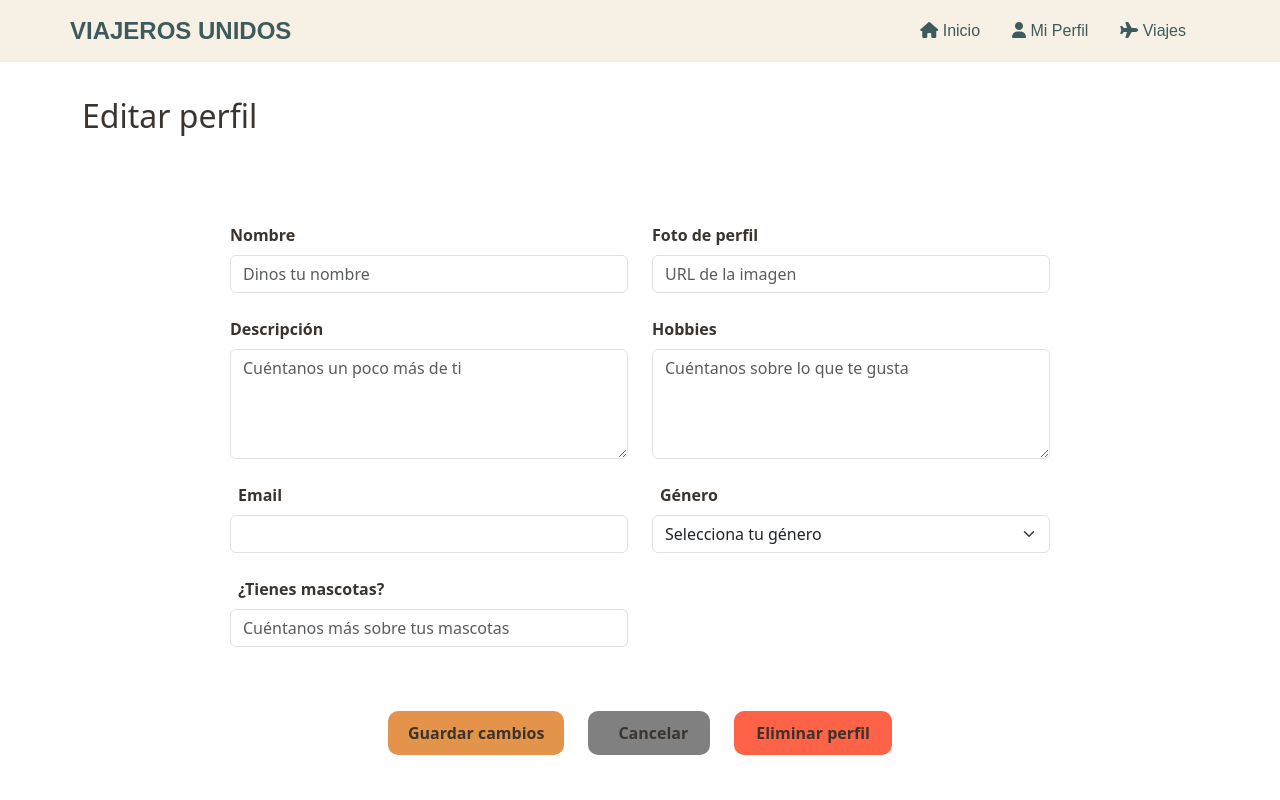
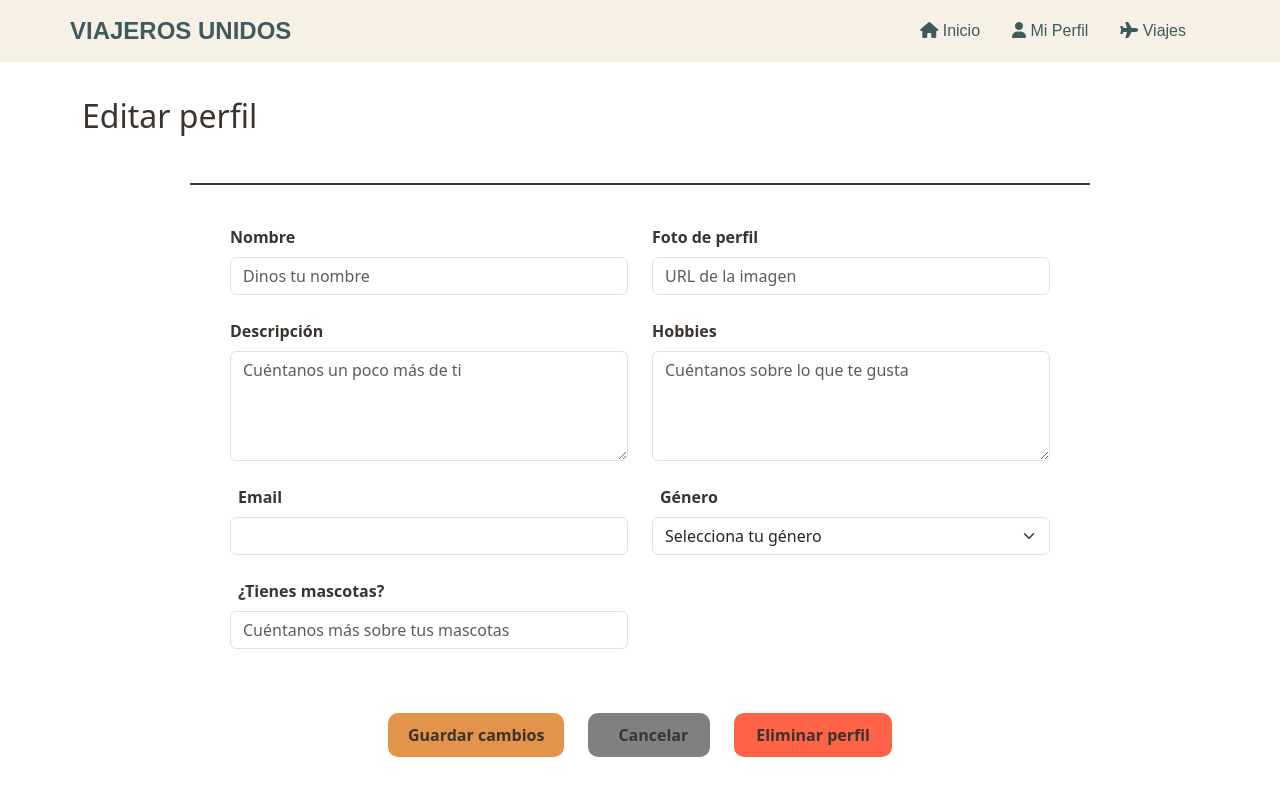
Before and after one commit to JavierSP1997/appFrontViajes, an Angular app: page /perfil-usuario/1/editar in a window 1280 px wide. Shown: the top 800 px of the page. Built offline with nearby package versions, Linux system fonts and the light colour scheme; no server answers.

Commit message:
css del edit profile

```diff
--- a/src/app/pages/edit-user-profile/edit-user-profile.component.css
+++ b/src/app/pages/edit-user-profile/edit-user-profile.component.css
@@ -7,6 +7,7 @@ h2{
     width: 900px;
     margin: 20px auto;
     padding: 40px;
+    border-top: 2px solid var(--color-texto-botones);
 }
 
 label{
--- a/src/app/pages/edit-user-profile/edit-user-profile.component.html
+++ b/src/app/pages/edit-user-profile/edit-user-profile.component.html
@@ -31,7 +31,7 @@
           <img
             [src]="imagenPreview || perfilUsuarioForm.value.photo"
             alt="Preview"
-            class="profile-img mt-3"
+            class="profile-img mt-3 w-100 h-auto"
           />
           }
         </div>
```
